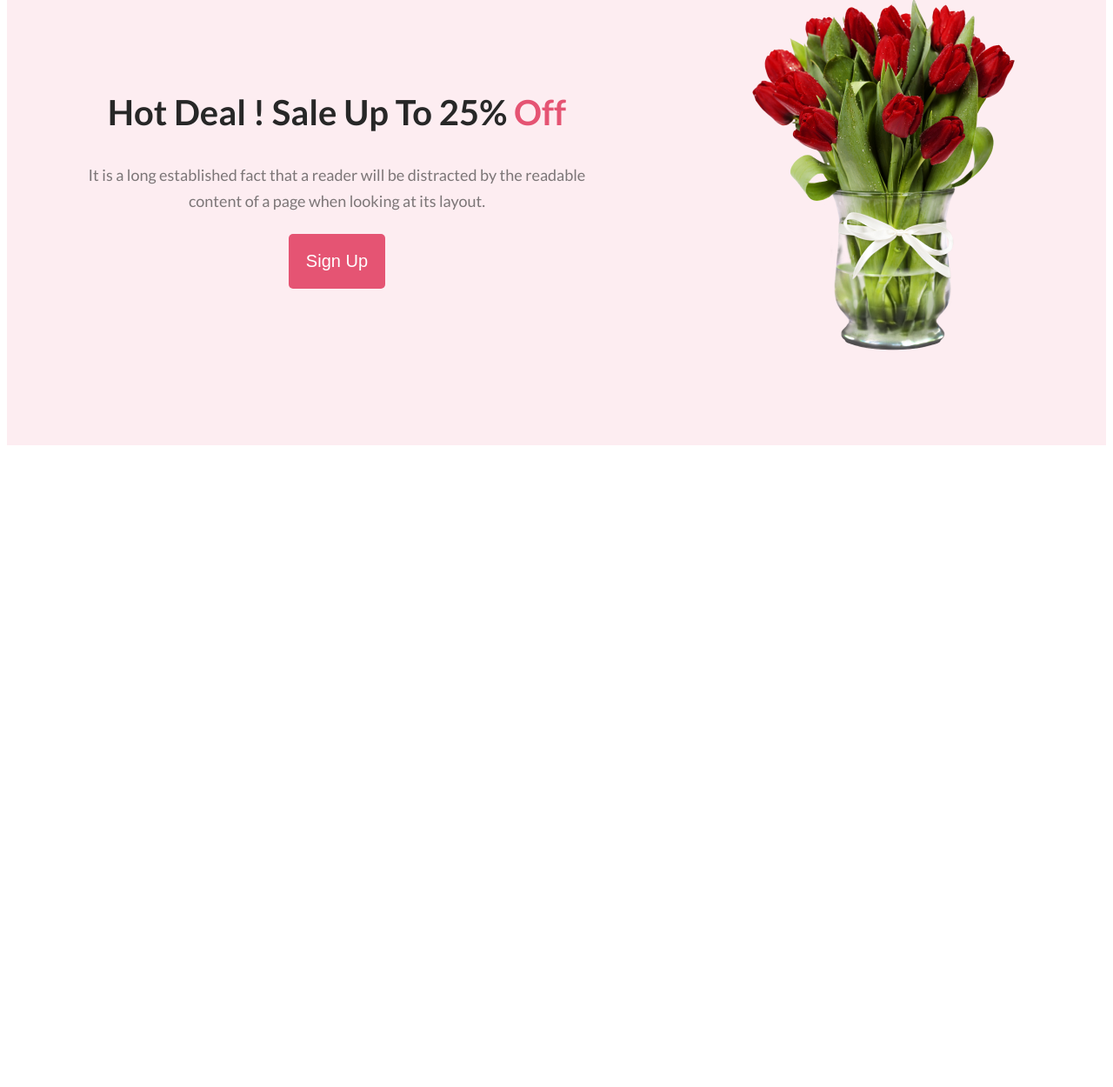
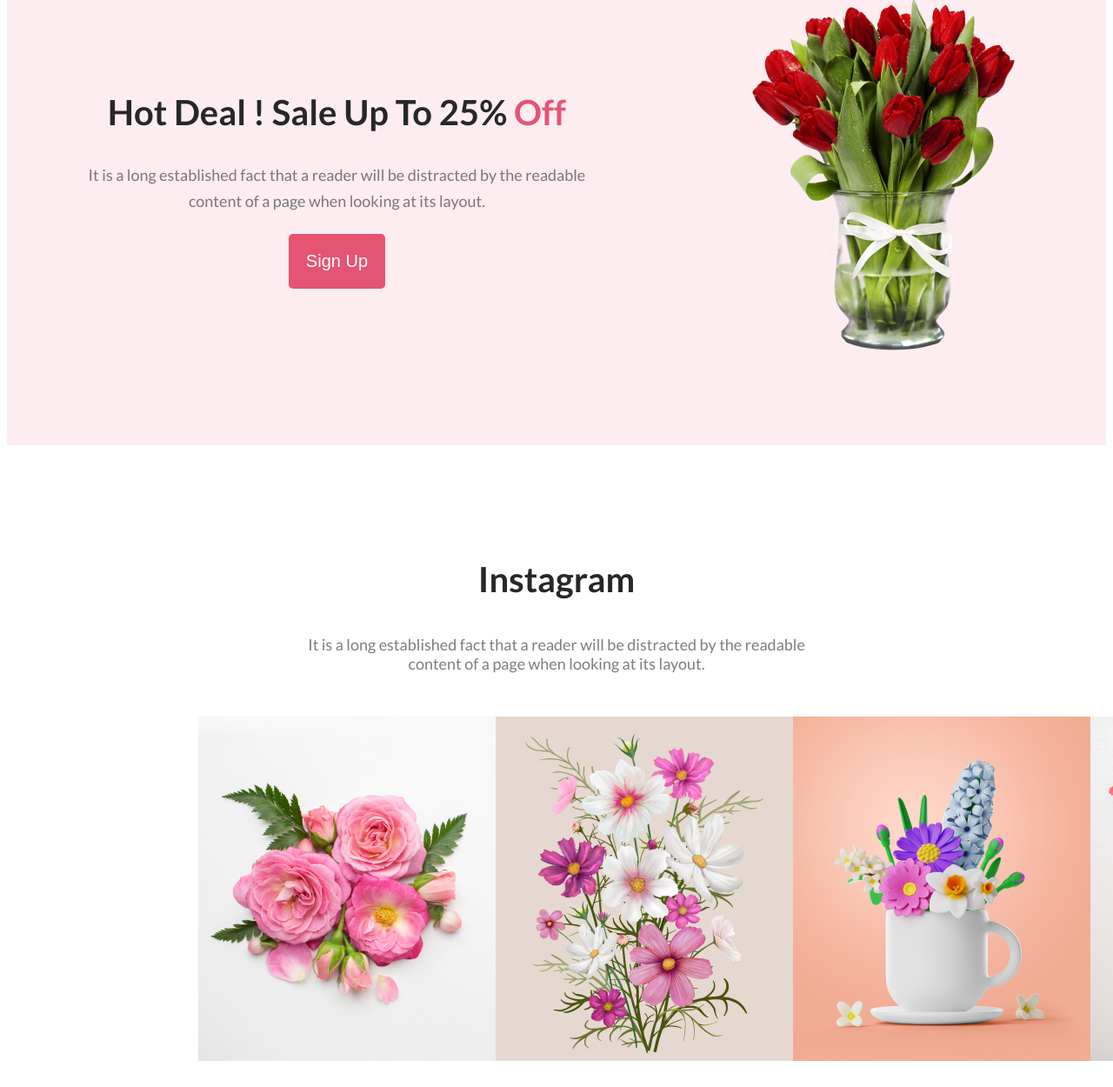
Before and after one commit to NowshadDipu/flower-shop-assignment, a plain HTML site: page index.html in a window 1280 px wide. Shown: the part 1988-3238 px from the top of the page at 87% size. Before the commit the page ends 2508 px from the top, so only its background shows below. Drawn offline with Linux system fonts and the light colour scheme.

Commit message:
Created Instagram Section

```diff
--- a/index.html
+++ b/index.html
@@ -58,6 +58,18 @@
                     <img class="deal-pic" src="Flower Asset/pngwing 8.png" alt="">
             </div>
         </section>
+        <section class="instagram">
+            <div class="instagram-container">
+                <h3 class="instagram-title">Instagram</h3>
+                <p class="instagram-description">It is a long established fact that a reader will be distracted by the readable<br>content of a page when looking at its layout.</p>
+            </div>
+            <div class="instagram-pic">
+                <img src="Flower Asset/Flower 01.png" alt="">
+                <img src="Flower Asset/Rectangle 4.png" alt="">
+                <img src="Flower Asset/Rectangle 5.png" alt="">
+                <img src="Flower Asset/Rectangle 6.png" alt="">
+            </div>
+        </section>
     </main>
 
     <footer></footer>
--- a/styles/style.css
+++ b/styles/style.css
@@ -126,7 +126,7 @@ body{
 
 /* Deal Related Styles */
 .deal{
-    margin: 0px;
+    margin-top: 30px;
     background-color: rgba(229, 84, 115, 0.10);
     display: flex;
     align-items: center;
@@ -150,3 +150,27 @@ body{
 .deal-pic{
     padding: 100px 0px;
 }
+
+/* Instagram Section related styles */
+.instagram{
+    margin: 30px 220px;
+}
+.instagram .instagram-container{
+    text-align: center;
+    margin: 130px 0px 50px 0px;
+}
+.instagram .instagram-container .instagram-title{
+    color: #272727;
+    font-size: 40px;
+    font-weight: 800;
+}
+.instagram .instagram-container .instagram-description{
+    color: rgba(39, 39, 39, 0.60);
+    font-size: 18px;
+    font-weight: 400;
+}
+.instagram .instagram-pic{
+    display: flex;
+    align-items: center;
+    justify-content: space-around;
+}
```
